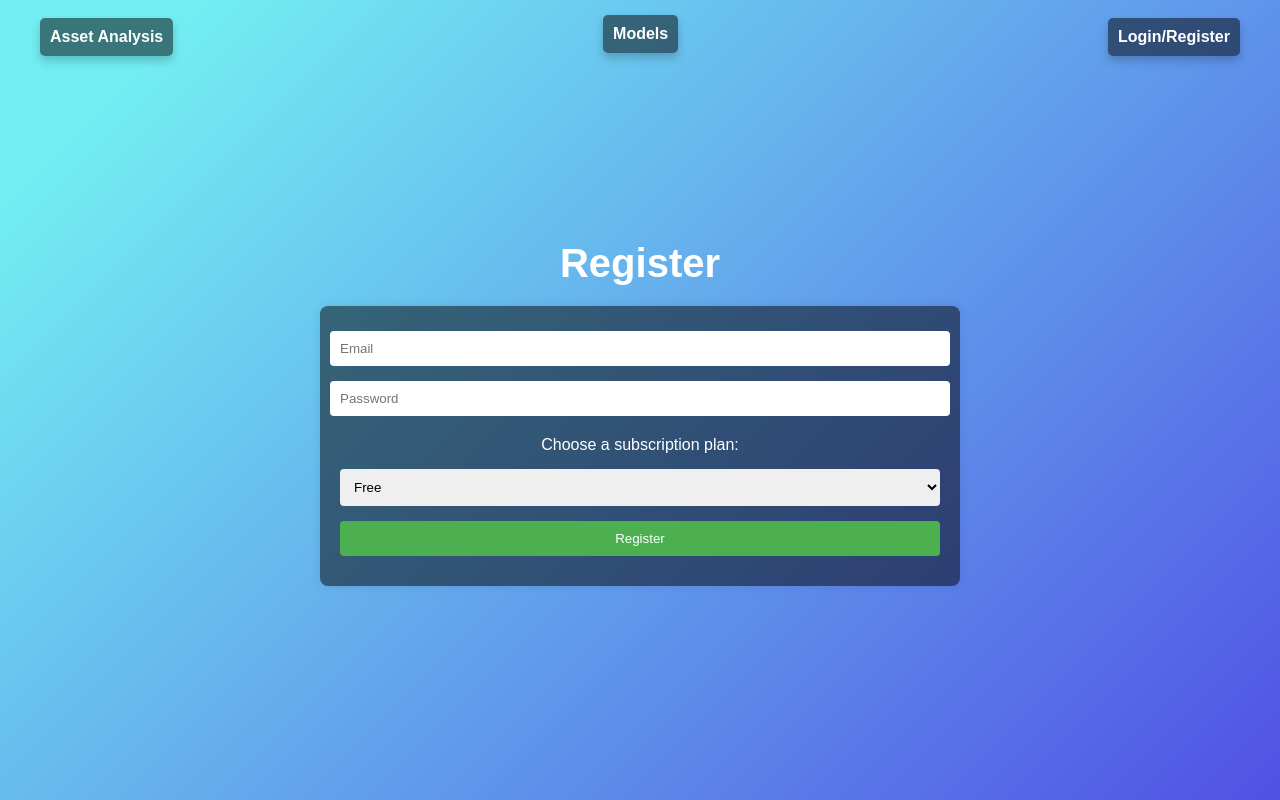
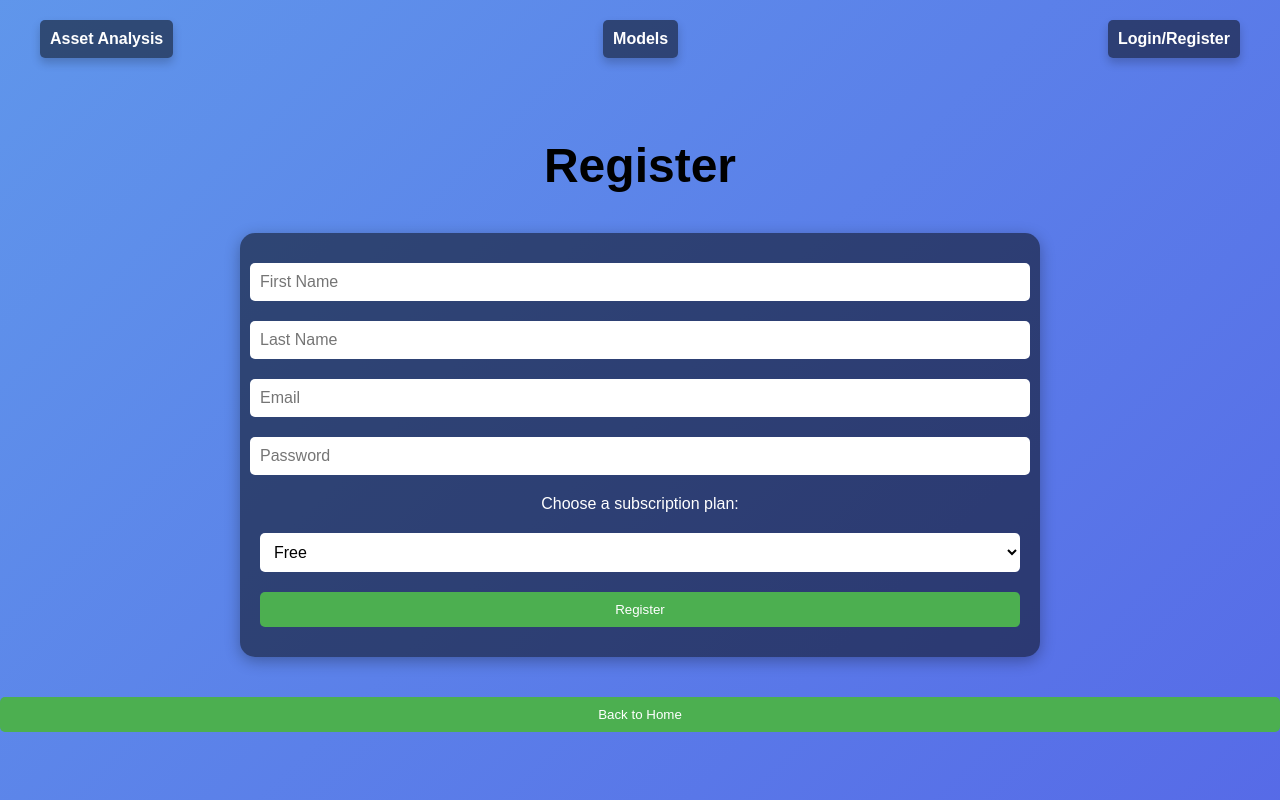
Before and after one commit to JTtryingtoCode/AssetAnalysis, a Flask app: page /register in a window 1280 px wide. Run offline with Flask 3, Linux system fonts and the light colour scheme.

Commit message:
Update register.html

```diff
--- a/templates/register.html
+++ b/templates/register.html
@@ -5,7 +5,10 @@
     <meta name="viewport" content="width=device-width, initial-scale=1.0">
     <title>Register</title>
     <link rel="stylesheet" href="/static/style.css">
+    <link rel="icon" href="/static/images/assetanalysis.ico" type="image/x-icon">
     <style>
+        @import url('https://fonts.googleapis.com/css2?family=Roboto:wght@400;700&display=swap');
+
         body {
             display: flex;
             flex-direction: column;
@@ -13,58 +16,111 @@
             justify-content: center;
             min-height: 100vh;
             margin: 0;
-            font-family: Arial, sans-serif;
+            font-family: 'Roboto', Arial, sans-serif;
             background: linear-gradient(135deg, #72EDF2 10%, #5151E5 100%);
+            background-size: 400% 400%;
+            animation: gradientBG 15s ease infinite;
             color: white;
             text-align: center;
-            padding: 20px; /* Add some padding to ensure it doesn't touch the screen edges */
+            padding: 20px;
             box-sizing: border-box;
         }
+
         h1 {
+            margin-top: 80px;
             margin-bottom: 20px;
-            font-size: 2.5em;
+            font-size: 3em;
+            color: black;
         }
+
         .container {
             display: flex;
             flex-direction: column;
             align-items: center;
             background-color: rgba(0, 0, 0, 0.5);
             padding: 20px;
-            border-radius: 8px;
-            box-shadow: 0 0 10px rgba(0, 0, 0, 0.1);
-            width: 100%;
-            max-width: 600px; /* Increase the max-width to make the form bigger */
+            border-radius: 15px;
+            box-shadow: 0 4px 15px rgba(0, 0, 0, 0.3);
+            width: calc(100% - 40px);
+            max-width: 800px;
+            box-sizing: border-box;
+            margin: 20px auto;
         }
+
         form {
             display: flex;
             flex-direction: column;
             align-items: center;
-            width: 100%; /* Make the form take the full width */
+            width: 100%;
         }
+
         label, input, select, button {
             width: 100%;
-            margin: 10px 0; /* Adjust the margin for consistent spacing */
+            margin: 10px 0;
         }
-        input, select, button {
+
+        input, select {
             padding: 10px;
-            border-radius: 4px;
+            border-radius: 5px;
             border: none;
-            margin-top: 5px;
+            background-color: white;
+            color: black;
+            font-size: 1em;
         }
+
         button {
+            padding: 10px;
             background-color: #4CAF50;
             color: white;
+            border: none;
+            border-radius: 5px;
             cursor: pointer;
+            transition: background-color 0.3s, transform 0.3s;
         }
+
         button:hover {
+            transform: scale(1.05);
+        }
+
+        #backButton {
+            width: 100%;
+            max-width: 100%;
+            margin-top: 20px;
+            padding: 10px 20px;
+            background-color: #4CAF50;
+            color: white;
+            border: none;
+            border-radius: 5px;
+            cursor: pointer;
+            transition: background-color 0.3s, transform 0.3s;
+        }
+
+        #backButton:hover {
             background-color: #45a049;
+            transform: scale(1.05);
         }
+
+        @keyframes gradientBG {
+            0% { background-position: 0% 50%; }
+            50% { background-position: 100% 50%; }
+            100% { background-position: 0% 50%; }
+        }
+
         @media (max-width: 600px) {
+            h1 {
+                font-size: 2em;
+            }
             .container {
-                padding: 20px; /* Adjust form padding for mobile devices */
+                width: 100%;
+                max-width: 300px;
+                padding: 15px;
             }
-            input, button, select {
+            button {
+                padding: 8px;
+            }
+            #backButton {
                 width: 100%;
+                max-width: 300px;
             }
         }
     </style>
@@ -74,6 +130,8 @@
     <h1>Register</h1>
     <div class="container">
         <form method="POST">
+            <input type="text" name="first_name" placeholder="First Name" required>
+            <input type="text" name="last_name" placeholder="Last Name" required>
             <input type="email" name="email" placeholder="Email" required>
             <input type="password" name="password" placeholder="Password" required>
             <label for="subscription">Choose a subscription plan:</label>
@@ -85,5 +143,6 @@
             <button type="submit">Register</button>
         </form>
     </div>
+    <button id="backButton" onclick="window.location.href='/'">Back to Home</button>
 </body>
 </html>
```
